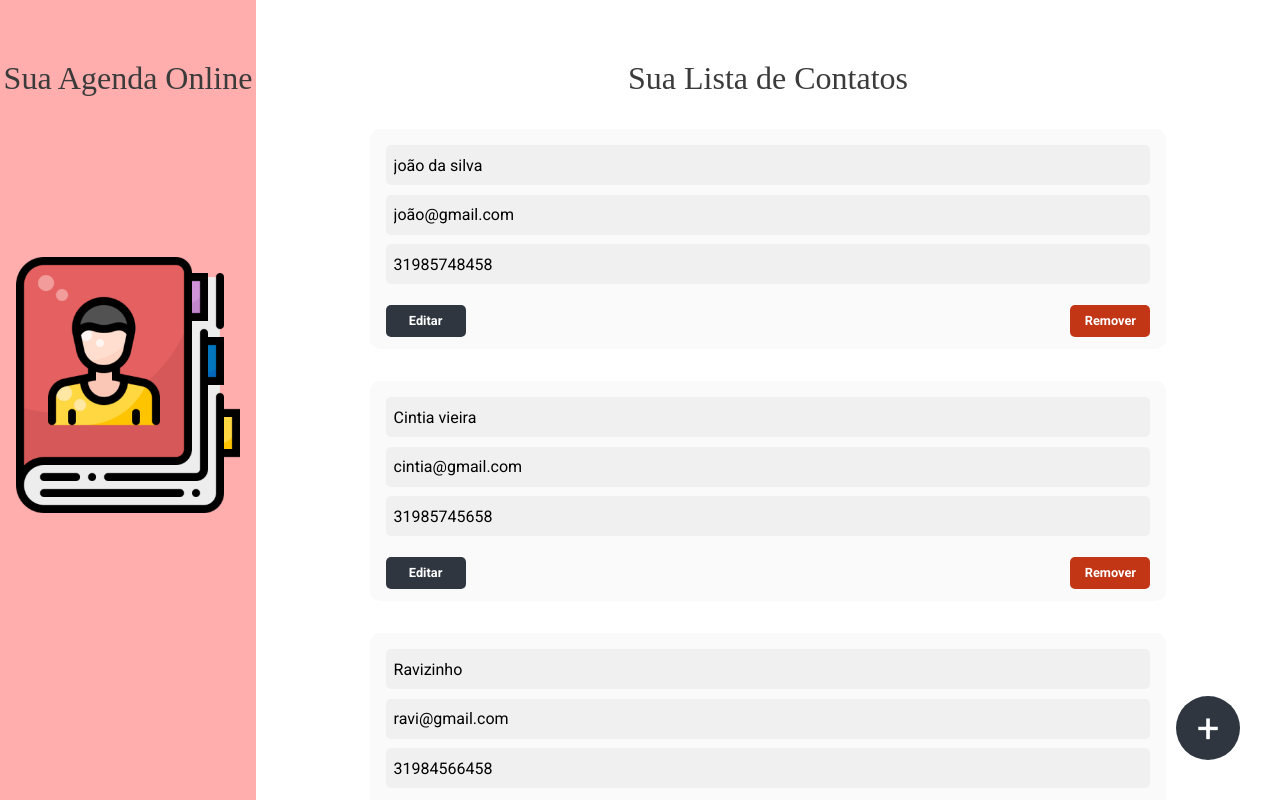
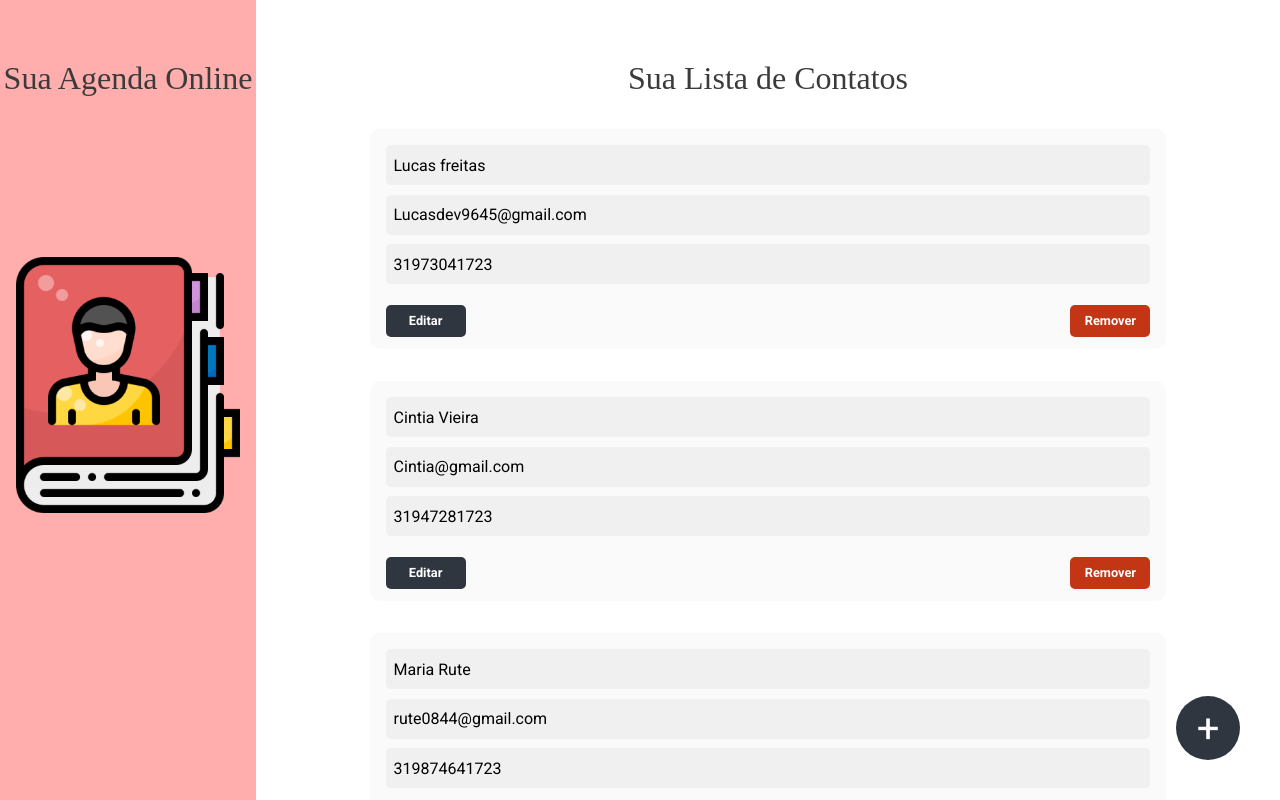
Before and after one commit to LucasDev9645/Lista_Contatos_Online, a React (Vite) app: page / in a window 1280 px wide. Built offline with nearby package versions, Linux system fonts and the light colour scheme; a web font is replaced by a local one.

Commit message:
Configuring redux, using and creating the contact class

```diff
--- a/src/components/Home/index.tsx
+++ b/src/components/Home/index.tsx
@@ -1,43 +1,22 @@
+import { useSelector } from "react-redux";
+
+import Cards from "../Cards";
+import AddButton from "../AddButton";
+import { RootReducer } from "../store";
+
 import { Title } from "../../styles/styles";
-import AddButton from "../AddButton";
-import Cards from "../Cards";
 import { MainContainer } from "./styles";
 
-const contatos = [
-  {
-    nome: "joão da silva",
-    email: "joão@gmail.com",
-    telefone: 31985748458,
-  },
-  {
-    nome: "Cintia vieira",
-    email: "cintia@gmail.com",
-    telefone: 31985745658,
-  },
-  {
-    nome: "Ravizinho",
-    email: "ravi@gmail.com",
-    telefone: 31984566458,
-  },
-  {
-    nome: "Dona Rute",
-    email: "rute@gmail.com",
-    telefone: 31985433458,
-  },
-];
+const Home = () => {
+  const { contact } = useSelector((state: RootReducer) => state);
 
-const Home = () => {
   return (
     <MainContainer>
       <Title>Sua Lista de Contatos</Title>
       <ul>
-        {contatos.map((contato) => (
-          <li key={contato.nome}>
-            <Cards
-              nome={contato.nome}
-              email={contato.email}
-              telefone={contato.telefone}
-            />
+        {contact.map((c) => (
+          <li key={c.name}>
+            <Cards nome={c.name} email={c.email} telefone={c.telephone} />
           </li>
         ))}
       </ul>
--- /dev/null
+++ b/src/components/store/index.ts
@@ -0,0 +1,11 @@
+import { configureStore } from "@reduxjs/toolkit";
+import contactReducer from "./reducers/contactList";
+
+const store = configureStore({
+  reducer: {
+    contact: contactReducer,
+  },
+});
+
+export type RootReducer = ReturnType<typeof store.getState>;
+export default store;
--- /dev/null
+++ b/src/components/store/reducers/contactList.ts
@@ -0,0 +1,20 @@
+import { createSlice, PayloadAction } from "@reduxjs/toolkit";
+import Contact from "../../../models/Contact";
+
+const contactSlice = createSlice({
+  name: "contato",
+  initialState: [
+    new Contact(1, "Lucas freitas", " Lucasdev9645@gmail.com", 31973041723),
+    new Contact(2, "Cintia Vieira", " Cintia@gmail.com", 31947281723),
+    new Contact(3, "Maria Rute", " rute0844@gmail.com", 319874641723),
+    new Contact(4, "Antônio Donizete", " antonio9645@gmail.com", 31965455623),
+  ],
+  reducers: {
+    remove: (state, action: PayloadAction<number>) => {
+      state = state.filter((contact) => contact.id !== action.payload);
+    },
+  },
+});
+
+export const { remove } = contactSlice.actions;
+export default contactSlice.reducer;
--- /dev/null
+++ b/src/models/Contact.ts
@@ -0,0 +1,15 @@
+class Contact {
+  id: number;
+  name: string;
+  email: string;
+  telephone: number;
+
+  constructor(id: number, name: string, email: string, telephone: number) {
+    this.id = id;
+    this.name = name;
+    this.email = email;
+    this.telephone = telephone;
+  }
+}
+
+export default Contact;
```
Also changed, not shown: src/App.tsx (+5 -2 lines).
